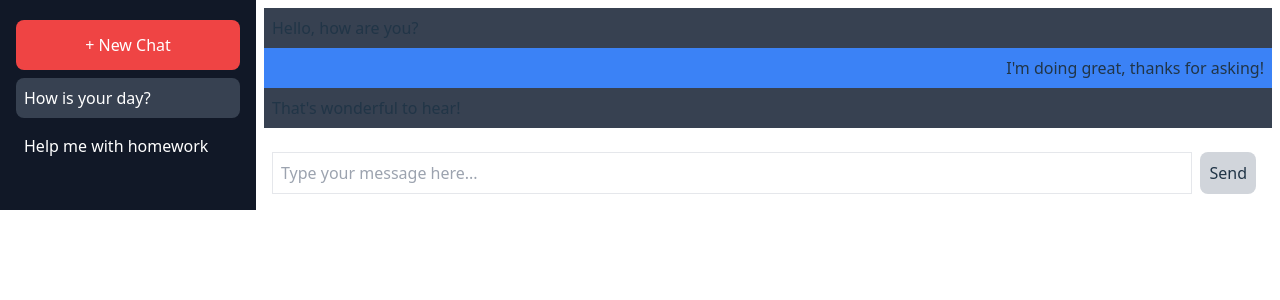
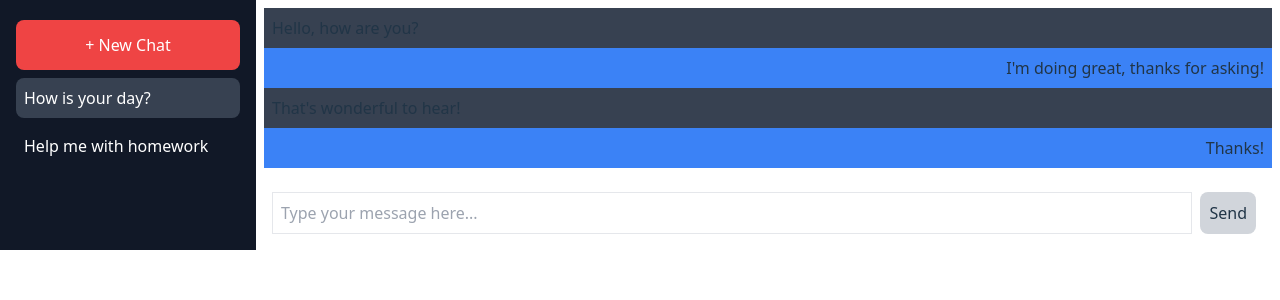
Before and after one commit to geoolekom/cognify-ai-chat, a React (Vite) app: page / in a window 1280 px wide. Shown: the top 300 px of the page. Built offline with nearby package versions, Linux system fonts and the light colour scheme.

Commit message:
chat panel refactoring

```diff
--- a/src/App.jsx
+++ b/src/App.jsx
@@ -1,14 +1,14 @@
 import { useState } from 'react';
 import './App.css';
-import MessageList from './ChatPanel/MessageList';
-import MessageForm from './ChatPanel/MessageForm';
 import Sidebar from './Sidebar/Sidebar';
+import ChatPanel from './ChatPanel/ChatPanel';
 
 function App() {
     const initialMessages = [
         { id: 1, role: 'user', text: 'Hello, how are you?' },
         { id: 2, role: 'assistant', text: "I'm doing great, thanks for asking!" },
         { id: 3, role: 'user', text: "That's wonderful to hear!" },
+        { id: 4, role: 'assistant', text: 'Thanks!' },
     ];
     const [messages, setMessages] = useState(initialMessages);
 
@@ -21,10 +21,7 @@ function App() {
     return (
         <>
             <Sidebar activeConversationID={activeConversationID} setActiveConversationID={setActiveConversationID} />
-            <main className="flex flex-col flex-1">
-                <MessageList messages={messages} />
-                <MessageForm appendMessage={appendMessage} />
-            </main>
+            <ChatPanel messages={messages} appendMessage={appendMessage} />
         </>
     );
 }
--- /dev/null
+++ b/src/ChatPanel/ChatPanel.jsx
@@ -0,0 +1,13 @@
+import MessageList from './MessageList';
+import MessageForm from './MessageForm';
+
+function ChatPanel({ messages, appendMessage }) {
+    return (
+        <main className="flex flex-col flex-1">
+            <MessageList messages={messages} />
+            <MessageForm appendMessage={appendMessage} />
+        </main>
+    );
+}
+
+export default ChatPanel;
```
